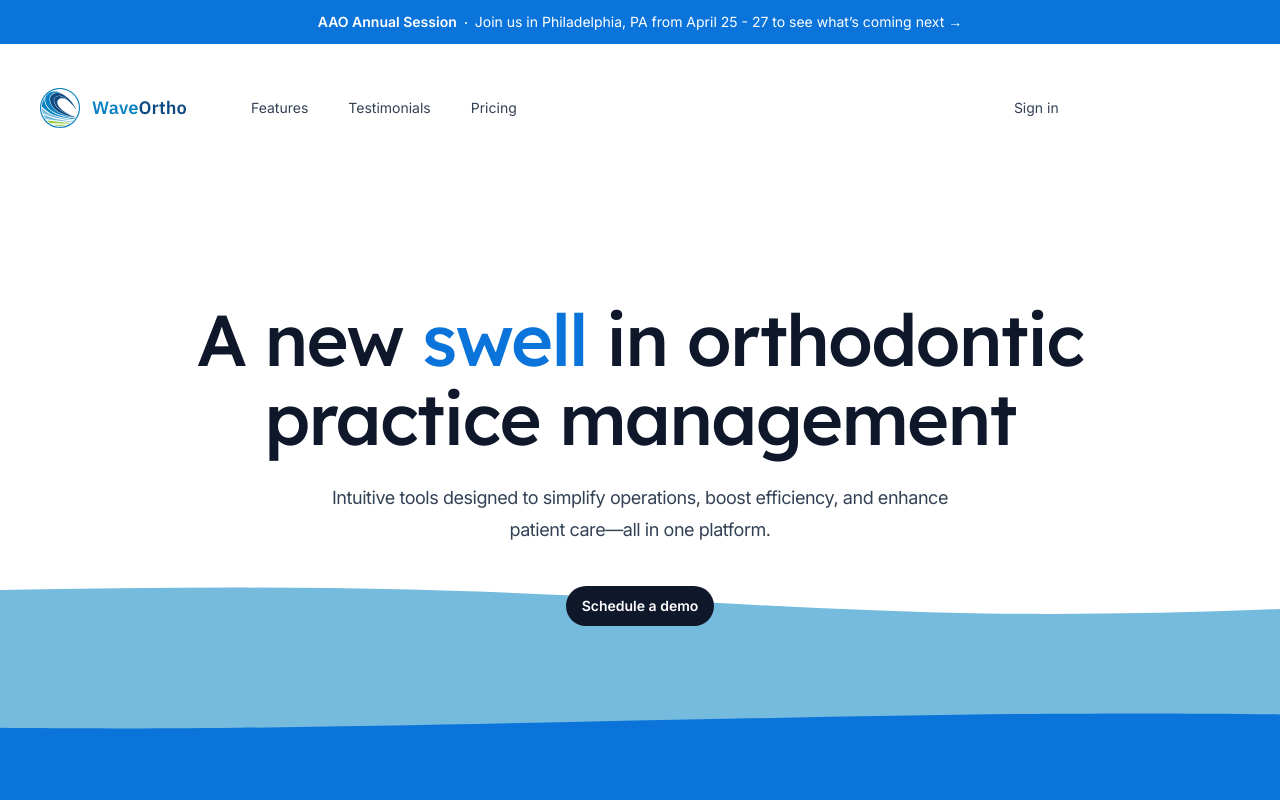
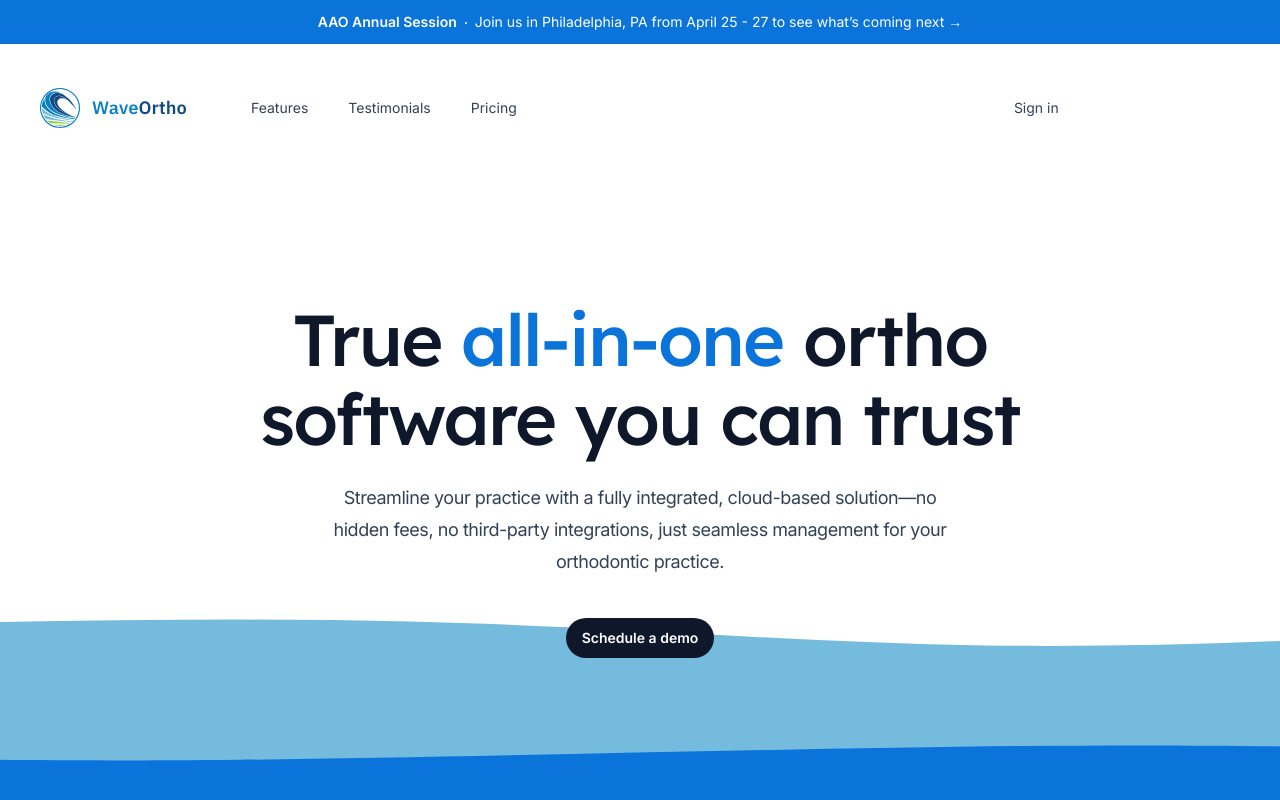
Before and after one commit to logankimbs/friendly-telegram, a Next.js app: page / in a window 1280 px wide. Shown: the top 800 px of the page. Built offline with nearby package versions, Linux system fonts and the light colour scheme; no server answers.

Commit message:
Update hero text

```diff
--- a/src/components/Hero.tsx
+++ b/src/components/Hero.tsx
@@ -9,15 +9,16 @@ export function Hero() {
       <div className="relative">
         <Container className="pb-16 pt-20 text-center lg:pt-32 mb-36 lg:mb-44">
           <h1 className="mx-auto max-w-4xl font-display text-5xl font-medium tracking-tight text-slate-900 sm:text-7xl">
-            A new{' '}
+            True{' '}
             <span className="relative whitespace-nowrap text-wo-blue">
-              <span className="relative">swell</span>
+              <span className="relative">all-in-one</span>
             </span>{' '}
-            in orthodontic practice management
+            ortho software you can trust
           </h1>
           <p className="mx-auto mt-6 max-w-2xl text-lg tracking-tight text-slate-700">
-            Intuitive tools designed to simplify operations, boost efficiency,
-            and enhance patient care—all in one platform.
+            Streamline your practice with a fully integrated, cloud-based
+            solution—no hidden fees, no third-party integrations, just seamless
+            management for your orthodontic practice.
           </p>
           <div className="mt-10 justify-center">
             <Button href="/schedule-demo">Schedule a demo</Button>
```
